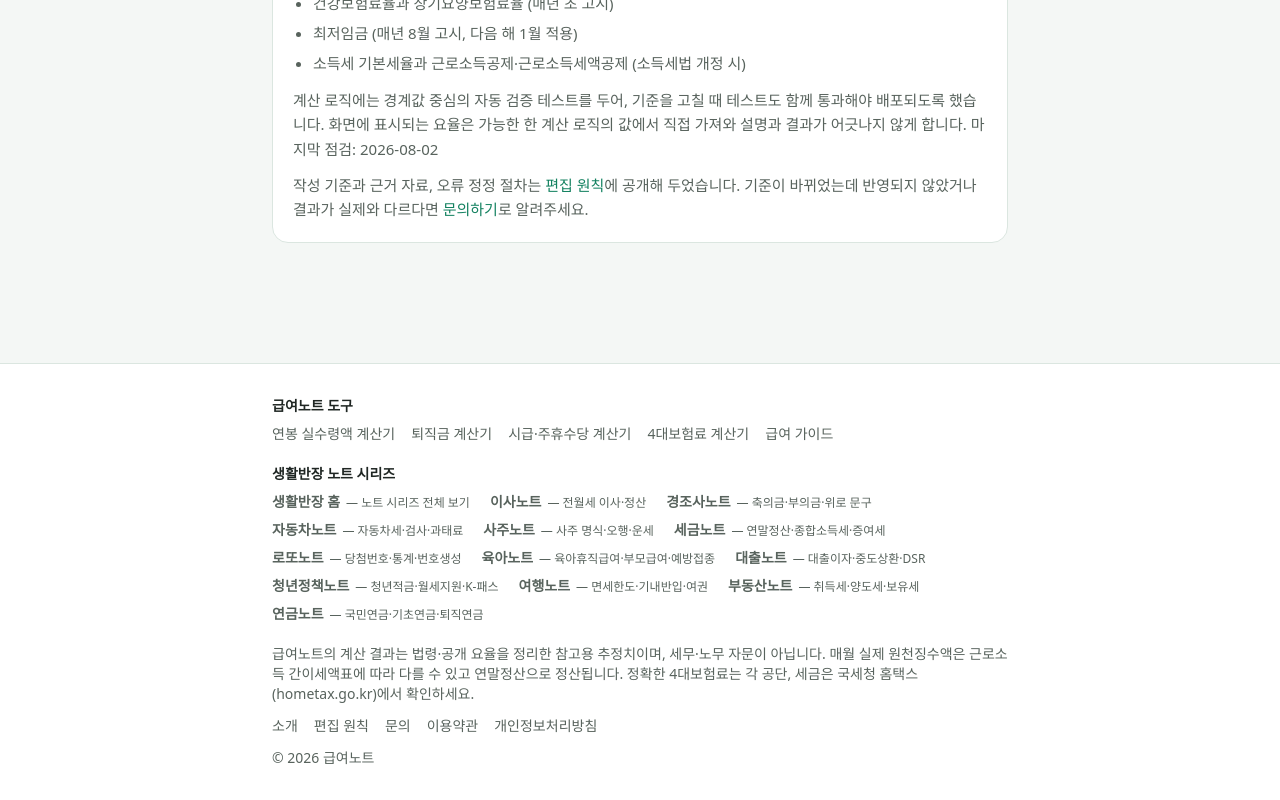
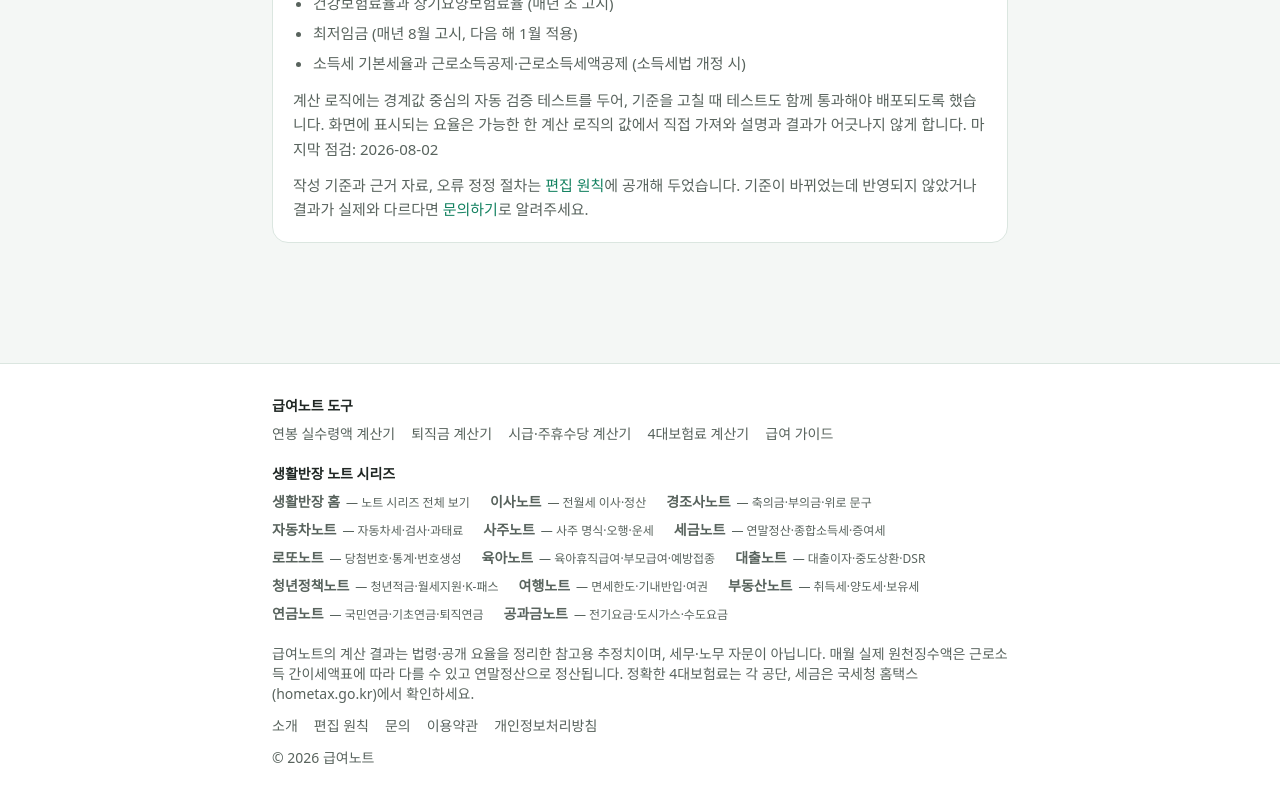
Before and after one commit to cdkjjang/salary-note, a Next.js app: page / in a window 1280 px wide. Shown: the part 3001-3801 px from the top of the page. Built offline with nearby package versions, Linux system fonts and the light colour scheme; no server answers; a web font is replaced by a local one.

Commit message:
공과금노트(14번째 노트) 추가에 따른 크로스링크 반영
FamilyLinks 정본에 bill 항목 추가. 허브는 노트 카드·시즌 세트·티커·가이드 인덱스(182편) 포함.

```diff
--- a/components/FamilyLinks.tsx
+++ b/components/FamilyLinks.tsx
@@ -17,6 +17,7 @@ const SITES = [
   { slug: "trip", name: "여행노트", url: "https://trip.lifebanjang.com", desc: "면세한도·기내반입·여권" },
   { slug: "budongsan", name: "부동산노트", url: "https://budongsan.lifebanjang.com", desc: "취득세·양도세·보유세" },
   { slug: "pension", name: "연금노트", url: "https://pension.lifebanjang.com", desc: "국민연금·기초연금·퇴직연금" },
+  { slug: "bill", name: "공과금노트", url: "https://bill.lifebanjang.com", desc: "전기요금·도시가스·수도요금" },
 ];
 
 export default function FamilyLinks() {
```
